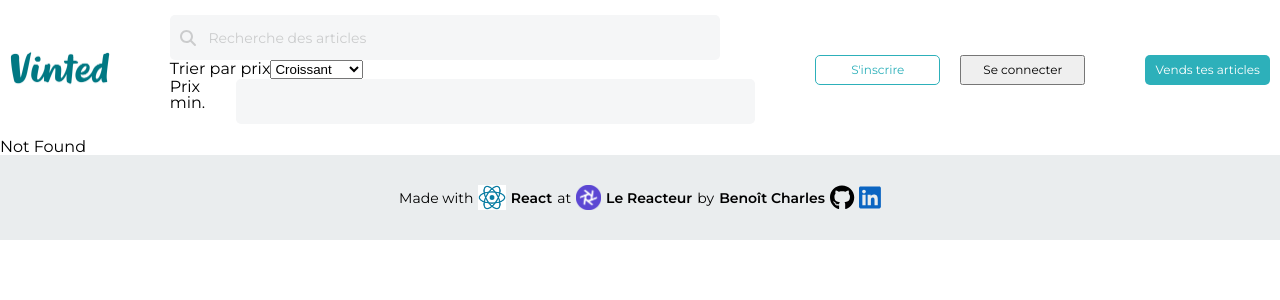
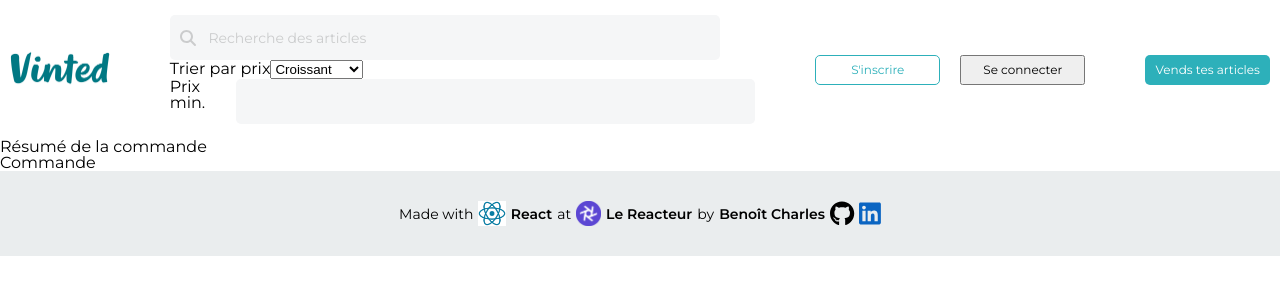
Before and after one commit to bc-vsgd/vinted-frontend, a React (Vite) app: page /payment in a window 1280 px wide. Before the commit this address had no page. Shown: the top 300 px of the page. Built offline with nearby package versions, Linux system fonts and the light colour scheme.

Commit message:
Commit for issue on payment page props

```diff
--- a/package.json
+++ b/package.json
@@ -15,6 +15,8 @@
     "@fortawesome/free-regular-svg-icons": "^6.5.1",
     "@fortawesome/free-solid-svg-icons": "^6.5.1",
     "@fortawesome/react-fontawesome": "^0.2.0",
+    "@stripe/react-stripe-js": "^2.4.0",
+    "@stripe/stripe-js": "^2.4.0",
     "axios": "^1.6.5",
     "js-cookie": "^3.0.5",
     "react": "^18.2.0",
--- a/src/App.jsx
+++ b/src/App.jsx
@@ -32,6 +32,7 @@ import Signup from "./assets/pages/Signup";
 import Login from "./assets/pages/Login";
 import Publish from "./assets/pages/Publish/Publish";
 import NotFound from "./assets/pages/NotFound";
+import Payment from "./assets/pages/Payment/Payment";
 // Components
 import Header from "./assets/components/Header/Header";
 import Footer from "./assets/components/Footer";
@@ -72,7 +73,10 @@ function App() {
               />
             }
           />
-          <Route path="/offer/:id" element={<Offer url={url} />} />
+          <Route
+            path="/offer/:id"
+            element={<Offer url={url} token={token} />}
+          />
           <Route
             path="/signup"
             element={<Signup url={url} setToken={setToken} />}
@@ -85,6 +89,7 @@ function App() {
             path="/publish"
             element={<Publish url={url} token={token} />}
           />
+          <Route path="/payment" element={<Payment />} />
           <Route path="*" element={<NotFound />} />
         </Routes>
         <Footer />
--- a/src/assets/components/Offer/OfferDiv.jsx
+++ b/src/assets/components/Offer/OfferDiv.jsx
@@ -1,4 +1,6 @@
-const OfferDiv = ({ offer }) => {
+import { Navigate, Link } from "react-router-dom";
+
+const OfferDiv = ({ offer, token }) => {
   // console.log("offer/offer div >>> offer >>>> ", offer);
   const id = offer._id;
   const name = offer.product_name;
@@ -117,7 +119,15 @@ const OfferDiv = ({ offer }) => {
             {owner && <span>{owner}</span>}
           </div>
         </div>
-        <button>Acheter</button>
+        {token ? (
+          <Link to="/payment" offer={offer}>
+            <button>Acheter</button>
+          </Link>
+        ) : (
+          <Link to="/login">
+            <button>Acheter</button>
+          </Link>
+        )}
       </div>
     </div>
   );
--- a/src/assets/pages/Offer.jsx
+++ b/src/assets/pages/Offer.jsx
@@ -4,7 +4,7 @@ import axios from "axios";
 // Components
 import OfferDiv from "../components/Offer/OfferDiv";
 
-const Offer = ({ url }) => {
+const Offer = ({ url, token }) => {
   const [offer, setOffer] = useState({});
   const [isLoading, setIsLoading] = useState(true);
   const { id } = useParams();
@@ -26,7 +26,7 @@ const Offer = ({ url }) => {
     <p>Loading ...</p>
   ) : (
     <div className="offer-page">
-      <OfferDiv offer={offer} />
+      <OfferDiv offer={offer} setOffer={setOffer} token={token} />
     </div>
   );
 };
--- /dev/null
+++ b/src/assets/pages/Payment/Payment.jsx
@@ -0,0 +1,18 @@
+const Payment = ({ offer }) => {
+  console.log("payment, offer >>>> ", offer);
+  return (
+    <div>
+      <div>
+        <p>Résumé de la commande</p>
+      </div>
+      <div>
+        <div>
+          <span>Commande</span>
+          <span></span>
+        </div>
+      </div>
+    </div>
+  );
+};
+
+export default Payment;
--- a/src/assets/pages/Publish/Publish.jsx
+++ b/src/assets/pages/Publish/Publish.jsx
@@ -17,6 +17,7 @@ const Publish = ({ url, token }) => {
   const [city, setCity] = useState("");
   const [price, setPrice] = useState(0);
   const [payment, setPayment] = useState("");
+
   const handleSubmit = async (e) => {
     e.preventDefault();
     try {
```
Also changed, not shown: 1 other file (tests, documents, lock files or other folders).
